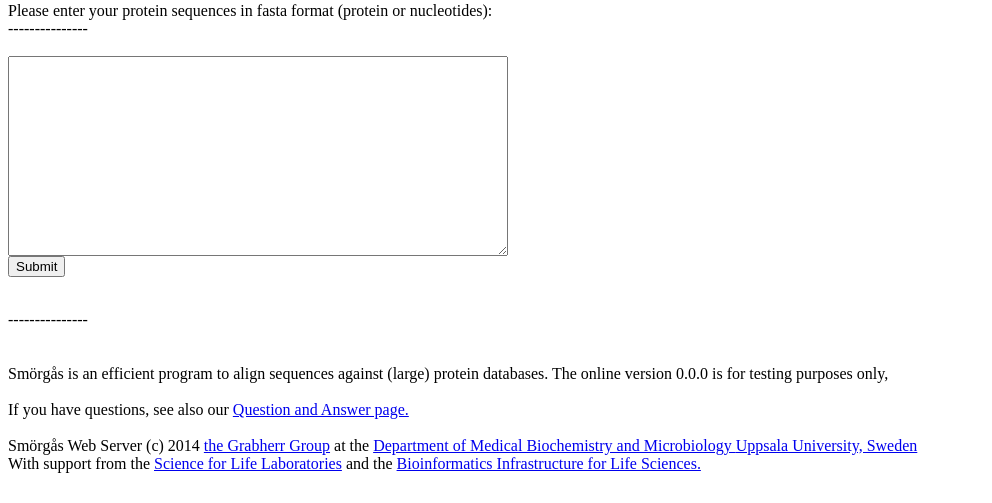
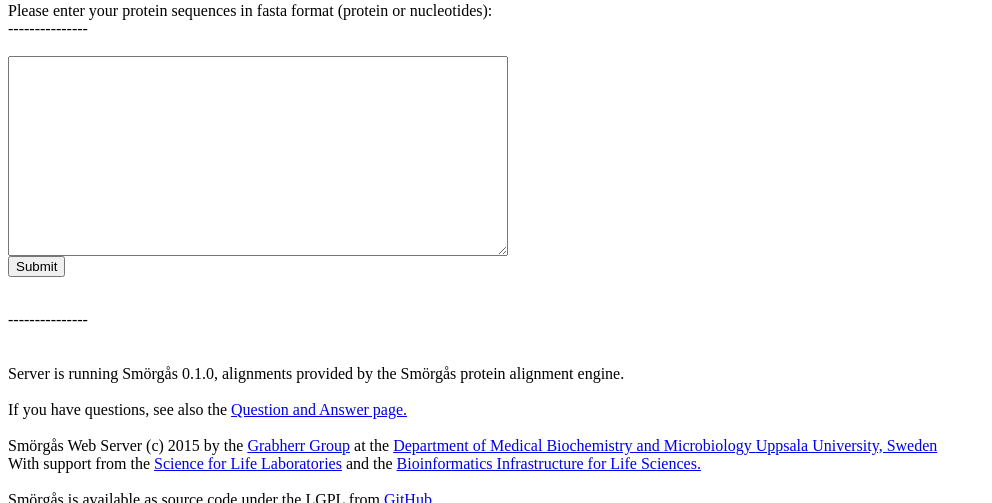
Before and after one commit to GrabherrGroup/Smorgas-proteins, a plain HTML site: page smorgas_server_data/Tangerine_index.html in a window 1280 px wide. Shown: the part 152-655 px from the top of the page, without its empty margins (0-992 px from the left). Drawn offline with Linux system fonts and the light colour scheme.

Commit message:
Nicified HTML.

```diff
--- a/smorgas_server_data/Tangerine_index.html
+++ b/smorgas_server_data/Tangerine_index.html
@@ -24,17 +24,17 @@
     ---------------<br>
     <br>
     <br>
-    Smörgås is an efficient program to align sequences against (large)
-    protein databases. The online version 0.0.0 is for testing purposes
-    only,<br>
+    Server is running Smörgås 0.1.0, alignments provided by the Smörgås protein alignment engine.<br>
     <br>
-    If you have questions, see also our <a href="FAQ.html"> Question and Answer page. </a>
+    If you have questions, see also the <a href="FAQ.html"> Question and Answer page. </a>
     <br><br>
 
-    Smörgås Web Server (c) 2014 <a href="http://www.imbim.uu.se/Research/+Genomics/Grabherr_Manfred/?languageId=1"> the Grabherr Group</a> at the <a href="http://www.imbim.uu.se/">Department of
+    Smörgås Web Server (c) 2015 by the <a href="http://www.imbim.uu.se/Research/+Genomics/Grabherr_Manfred/?languageId=1"> Grabherr Group</a> at the <a href="http://www.imbim.uu.se/">Department of
       Medical Biochemistry and Microbiology </a> <a
       href="http://www.uu.se/">Uppsala University, Sweden</a><br> With support from the
     <a href="http://www.scilifelab.uu.se/"> Science for Life Laboratories</a> and the <a href="http://www.bils.se/"> Bioinformatics Infrastructure for Life Sciences. </a><br><br>
+    Smörgås is available as source code under the LGPL from <a href="https://github.com/GrabherrGroup/Smorgas-proteins"> GitHub.</a>
+    <br>
      <br>
     <a href="http://www.scilifelab.uu.se/"><img alt="SciLifeLab"
         src="scilifelab.jpg" height="80" width="280" border="0"></a><a
```
